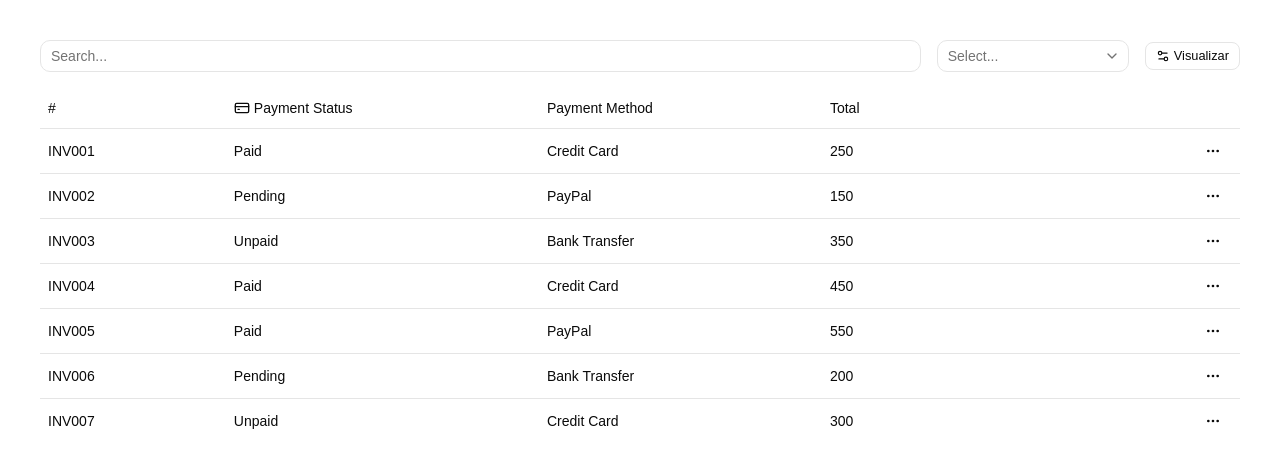
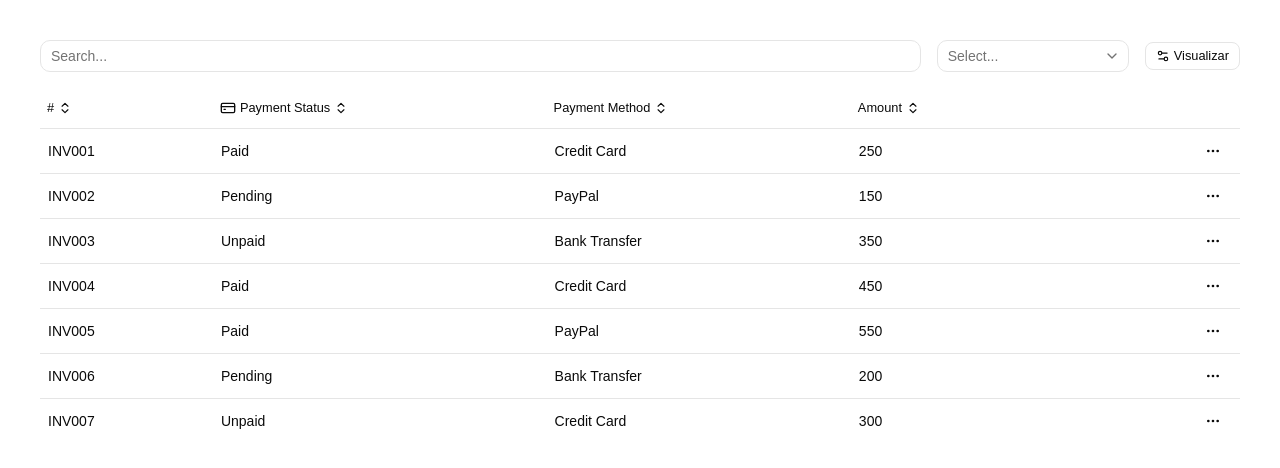
Before and after one commit to vinicius-mendes07/Data-Table, a React (Vite) app: page / in a window 1280 px wide. Shown: the top 468 px of the page. Built offline with nearby package versions, Linux system fonts and the light colour scheme.

Commit message:
feat: sorting

```diff
--- /dev/null
+++ b/src/components/DataTable/DataTableColumnHeader.tsx
@@ -0,0 +1,68 @@
+import type { Column } from '@tanstack/react-table';
+import {
+  DropdownMenu,
+  DropdownMenuContent,
+  DropdownMenuItem,
+  DropdownMenuSeparator,
+  DropdownMenuTrigger,
+} from '../ui/dropdown-menu';
+import { Button } from '../ui/button';
+import type { ReactNode } from 'react';
+import {
+  ArrowDownIcon,
+  ArrowUpIcon,
+  ChevronsUpDownIcon,
+  EyeOffIcon,
+} from 'lucide-react';
+
+interface IDataTableColumnHeader {
+  column: Column<any>;
+  title: ReactNode;
+}
+
+export function DataTableColumnHeader({
+  column,
+  title,
+}: IDataTableColumnHeader) {
+  if (!column.getCanSort()) return title;
+
+  return (
+    <div>
+      <DropdownMenu>
+        <DropdownMenuTrigger asChild>
+          <Button
+            variant="ghost"
+            size="sm"
+            className="-ml-3 data-[state=open]:bg-accent"
+          >
+            {title}
+            {!column.getIsSorted() && <ChevronsUpDownIcon />}
+            {column.getIsSorted() === 'asc' && <ArrowUpIcon />}
+            {column.getIsSorted() === 'desc' && <ArrowDownIcon />}
+          </Button>
+        </DropdownMenuTrigger>
+
+        <DropdownMenuContent>
+          <DropdownMenuItem onSelect={() => column.toggleSorting(false)}>
+            <ArrowUpIcon className="text-muted-foreground size-4" />
+            Asc
+          </DropdownMenuItem>
+          <DropdownMenuItem onSelect={() => column.toggleSorting(true)}>
+            <ArrowDownIcon className="text-muted-foreground size-4" />
+            Desc
+          </DropdownMenuItem>
+
+          {column.getCanHide() && (
+            <>
+              <DropdownMenuSeparator />
+              <DropdownMenuItem onSelect={() => column.toggleVisibility()}>
+                <EyeOffIcon className="text-muted-foreground size-4" />
+                Hide
+              </DropdownMenuItem>
+            </>
+          )}
+        </DropdownMenuContent>
+      </DropdownMenu>
+    </div>
+  );
+}
--- a/src/components/DataTable/index.tsx
+++ b/src/components/DataTable/index.tsx
@@ -4,6 +4,7 @@ import {
   getFacetedRowModel,
   getFacetedUniqueValues,
   getFilteredRowModel,
+  getSortedRowModel,
   useReactTable,
   type ColumnDef,
 } from '@tanstack/react-table';
@@ -33,6 +34,7 @@ export function DataTable<TData>({
     getFacetedRowModel: getFacetedRowModel(),
     getFacetedUniqueValues: getFacetedUniqueValues(),
     getFacetedMinMaxValues: getFacetedMinMaxValues(),
+    getSortedRowModel: getSortedRowModel(),
   });
 
   return (
--- a/src/components/InvoicesTable/columns.tsx
+++ b/src/components/InvoicesTable/columns.tsx
@@ -8,33 +8,43 @@ import {
   DropdownMenuTrigger,
 } from '../ui/dropdown-menu';
 import { Button } from '../ui/button';
+import { DataTableColumnHeader } from '../DataTable/DataTableColumnHeader';
 
 export const columns: ColumnDef<Invoice>[] = [
   {
     accessorKey: 'invoice',
-    header: '#',
+    header: ({ column }) => <DataTableColumnHeader column={column} title="#" />,
     size: 80,
     enableResizing: false,
     meta: { nameInFilters: 'Order Number #' },
   },
   {
     accessorKey: 'paymentStatus',
-    header: () => (
-      <div className="flex items-center gap-1">
-        <CreditCard className="size-4" />
-        Payment Status
-      </div>
+    header: ({ column }) => (
+      <DataTableColumnHeader
+        column={column}
+        title={
+          <div className="flex items-center gap-1">
+            <CreditCard className="size-4" />
+            Payment Status
+          </div>
+        }
+      />
     ),
     meta: { nameInFilters: 'Payment Status' },
   },
   {
     accessorKey: 'paymentMethod',
-    header: 'Payment Method',
+    header: ({ column }) => (
+      <DataTableColumnHeader column={column} title="Payment Method" />
+    ),
     meta: { nameInFilters: 'Payment Method' },
   },
   {
     accessorKey: 'totalAmount',
-    header: 'Total',
+    header: ({ column }) => (
+      <DataTableColumnHeader column={column} title="Amount" />
+    ),
     meta: { nameInFilters: 'Total' },
   },
   {
```
